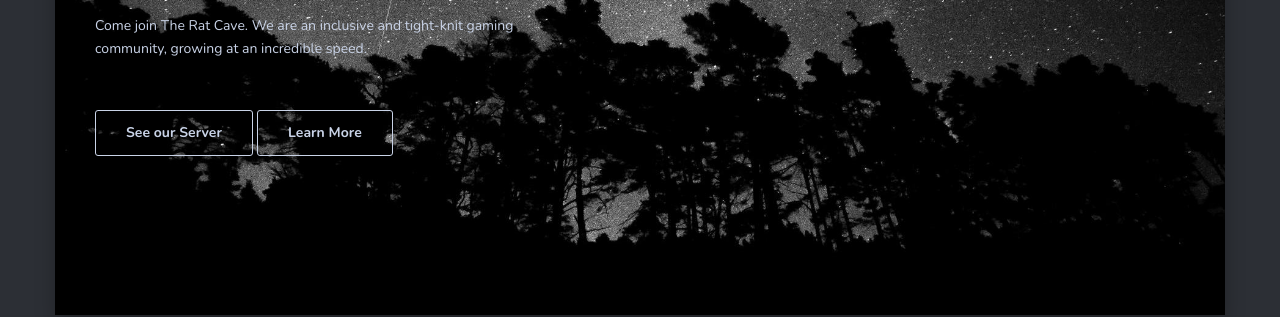
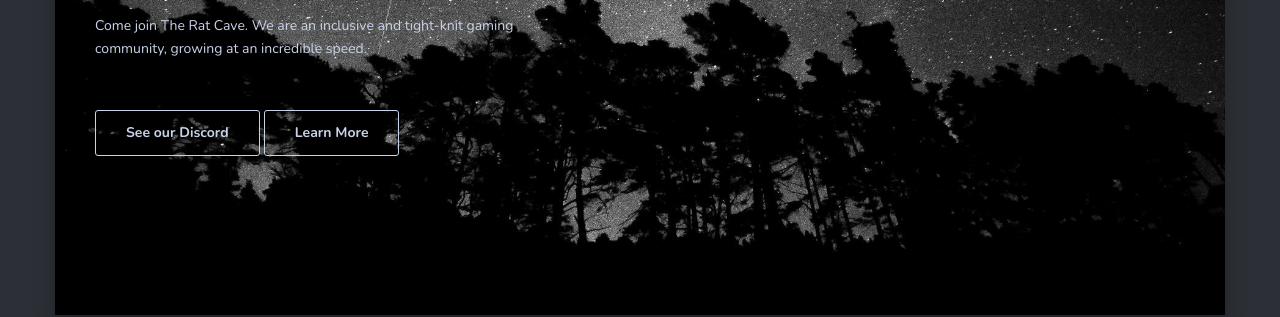
Before and after one commit to vdchoi/theratcave.github.io, a Jekyll site: the page built from index.html, in a window 1280 px wide. Shown: the part 380-697 px from the top of the page. Built offline with Jekyll 4.4.1, drawn with Linux system fonts in a browser that asks for light colours; nearby versions of some CDN libraries; the list of posts is cut into pages by our own code.

Commit message:
Update Homepage Buttons

```diff
--- a/index.html
+++ b/index.html
@@ -15,8 +15,8 @@ layout: default
 						</div>
 						<h2 class="article-title">{{post.title}}</h2>
 						<p class="article-excerpt">{% if post.description %}{{ post.description | strip_html | truncate: 163 }}{% else %}{{ post.content | strip_html | truncate: 163 }}{% endif %}</p>
-						<a href="https://discord.gg/theratcave" class="button read-more">See our Server</a>
-						<a href="{{ site.baseurl }}/about" class="button read-more"> Learn More </a>
+						<a href="https://discord.gg/theratcave" class="button read-more">See our Discord</a>
+						<a href="{{ site.baseurl }}/about" class="button read-more">  Learn More  </a>
 					</div>
 				</div>
 			</article> <!-- /.article-first -->
```
Also changed, not shown: 1 other file.
